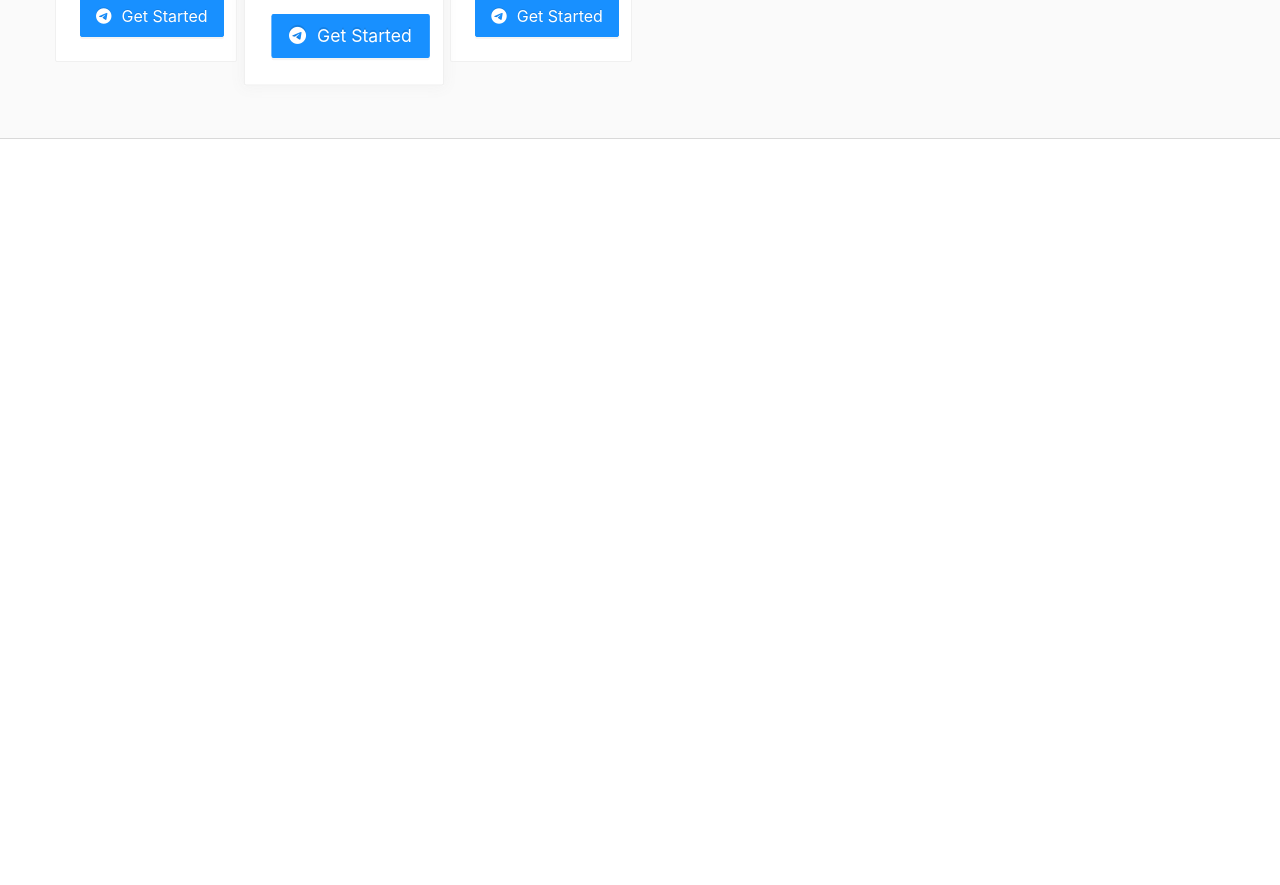
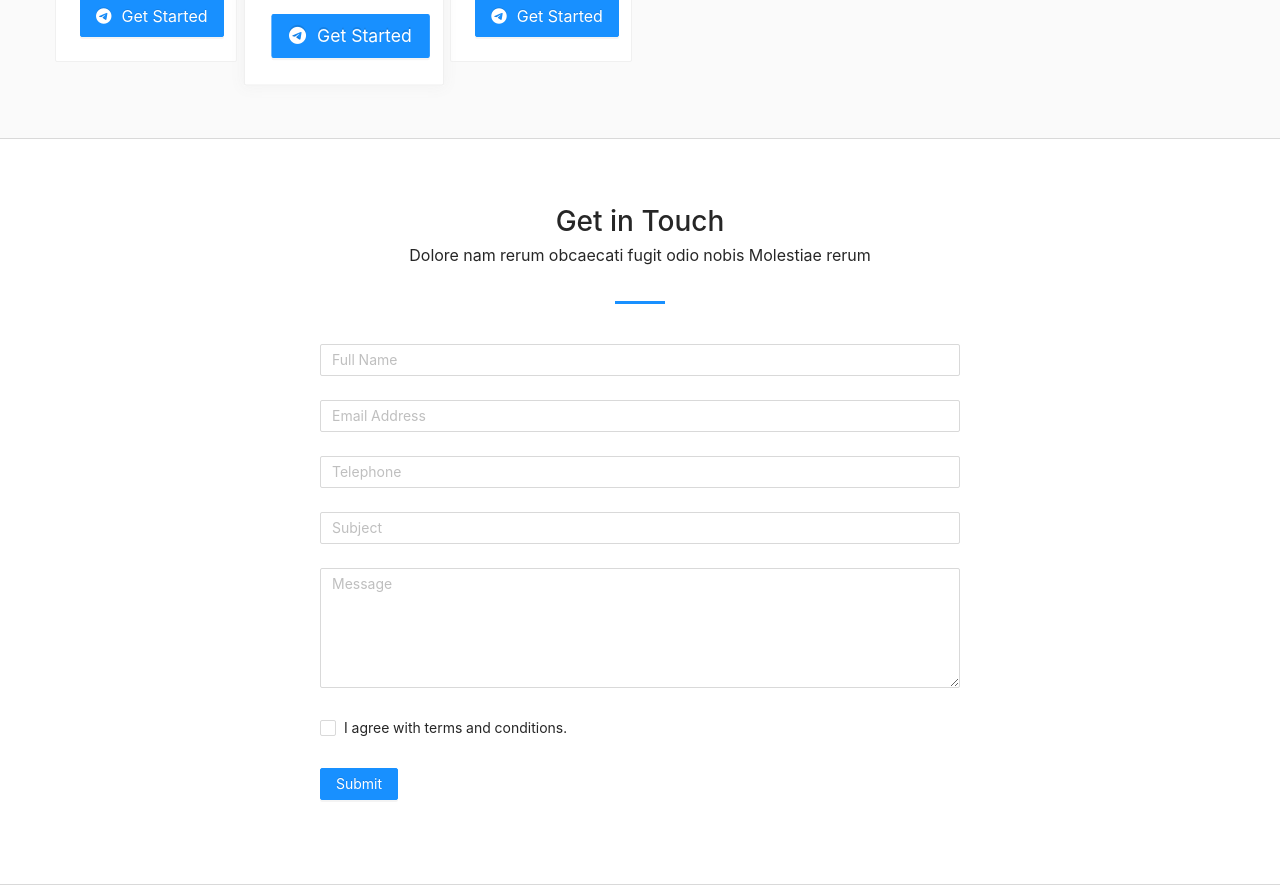
Before and after one commit to vu-blka/Ant-Design, a React (Create React App) app in the folder tech/: page / in a window 1280 px wide. Shown: the part 4080-4965 px from the top of the page. Before the commit the page ends 4219 px from the top, so only its background shows below. Built offline with nearby package versions, Linux system fonts and the light colour scheme.

Commit message:
10: Work on contact form using forms component

```diff
--- /dev/null
+++ b/tech/src/components/home/contact.js
@@ -0,0 +1,83 @@
+import React from "react";
+import { LockOutlined, UserOutlined } from "@ant-design/icons";
+import { Button, Checkbox, Form, Input } from "antd";
+const { TextArea } = Input;
+
+function AppContact() {
+  return (
+    <div className="block contactBlock">
+      <div className="container-fluid">
+        <div className="titleHolder">
+          <h2>Get in Touch</h2>
+          <p>Dolore nam rerum obcaecati fugit odio nobis Molestiae rerum</p>
+        </div>
+        <Form
+          name="normal_login"
+          className="login-form"
+          initialValues={{ remember: true }}
+        >
+          <Form.Item
+            name="fullname"
+            rules={[
+              { required: true, message: "Please input your Full Name!" },
+            ]}
+          >
+            <Input placeholder="Full Name" />
+          </Form.Item>
+          <Form.Item
+            name="email"
+            rules={[{ required: true, message: "Please input your Email!" }]}
+          >
+            <Input type="password" placeholder="Email Address" />
+          </Form.Item>
+          <Form.Item
+            name="telephone"
+            rules={[
+              { required: true, message: "Please input your Telephone!" },
+            ]}
+          >
+            <Input placeholder="Telephone" />
+          </Form.Item>
+          <Form.Item
+            name="subject"
+            rules={[{ required: true, message: "Please input your Subject!" }]}
+          >
+            <Input type="text" placeholder="Subject" />
+          </Form.Item>
+          <Form.Item
+            name="message"
+            rules={[{ required: true, message: "Please input your Subject!" }]}
+          >
+            <TextArea rows={4} placeholder="Message" />
+          </Form.Item>
+          <Form.Item
+            name="agreement"
+            valuePropName="checked"
+            rules={[
+              {
+                validator: (_, value) =>
+                  value
+                    ? Promise.resolve()
+                    : Promise.reject(new Error("Should accept agreement")),
+              },
+            ]}
+          >
+            <Checkbox>I agree with terms and conditions.</Checkbox>
+          </Form.Item>
+
+          <Form.Item>
+            <Button
+              type="primary"
+              htmlType="submit"
+              className="login-form-button"
+            >
+              Submit
+            </Button>
+          </Form.Item>
+        </Form>
+      </div>
+    </div>
+  );
+}
+
+export default AppContact;
--- a/tech/src/views/home.js
+++ b/tech/src/views/home.js
@@ -6,6 +6,7 @@
 import AppWork from "../components/home/works.js";
 import AppFAQ from "../components/home/faq.js";
 import AppPricing from "../components/home/pricing.js";
+import AppContact from "../components/home/contact.js";
 
 function AppHome() {
   return (
@@ -16,6 +17,7 @@
       <AppWork />
       <AppFAQ />
       <AppPricing />
+      <AppContact />
     </div>
   );
 }
```
